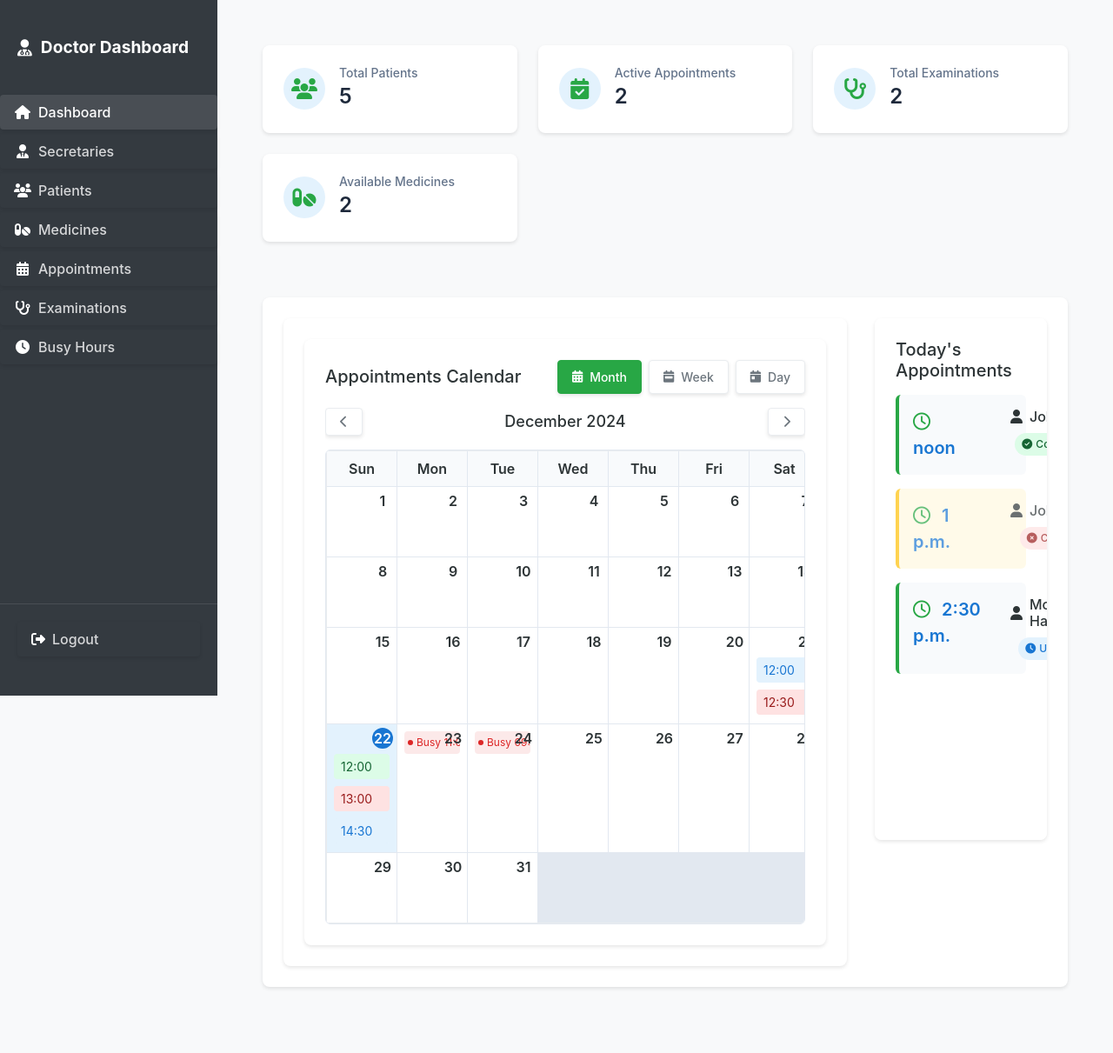
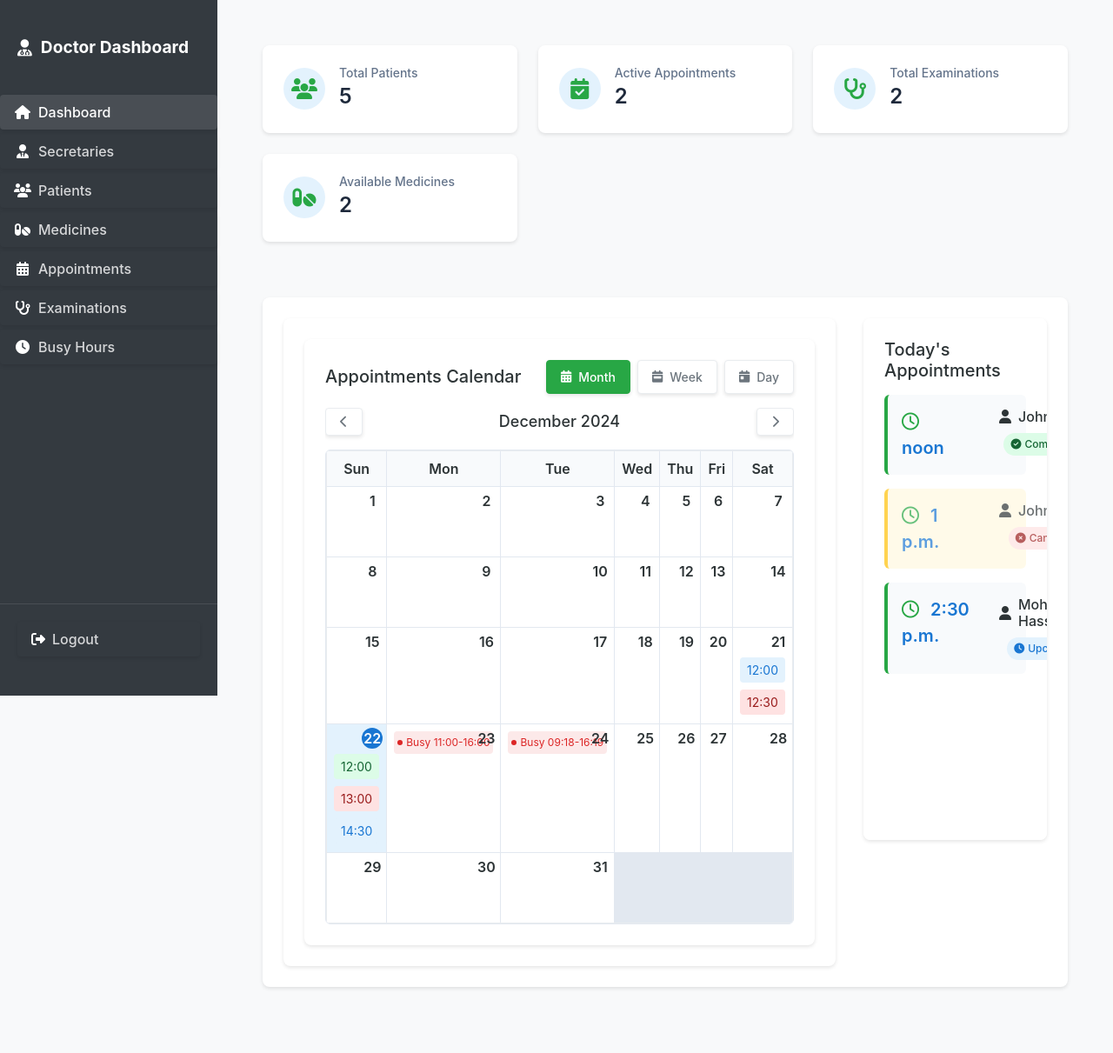
Before and after one commit to ZZSavagelordZZ/itec320_project20801530, a Django app: page /doctor/ in a window 1280 px wide. Shown: the whole page at 87% size. Run offline with Django 5.2, Linux system fonts and the light colour scheme; a user stored in the database is signed in; data comes from the database, SQL or seed files in the repository; both versions use the stored data as it was after the commit.

Commit message:
calender fix

```diff
--- a/Itec320_project/templates/secretary_dash/common/calendar.html
+++ b/Itec320_project/templates/secretary_dash/common/calendar.html
@@ -35,7 +35,7 @@
     border-radius: 8px;
     padding: 1.5rem;
     box-shadow: 0 2px 4px rgba(0, 0, 0, 0.1);
-    max-width: 800px;
+    width: 100%;
     margin: 0 auto;
 }
 
@@ -78,16 +78,16 @@
 }
 
 .calendar-container {
+    width: 100%;
     overflow-x: auto;
 }
 
 .calendar-grid {
     display: grid;
-    grid-template-columns: repeat(7, minmax(80px, 1fr));
+    grid-template-columns: repeat(7, 1fr);
     gap: 1px;
     background: #e2e8f0;
-    min-width: 560px;
-    max-width: 800px;
+    width: 100%;
     margin: 0 auto;
 }
 
@@ -103,6 +103,7 @@
     min-height: 100px;
     padding: 0.5rem;
     position: relative;
+    width: 100%;
 }
 
 .calendar-small .calendar-cell {
@@ -171,11 +172,10 @@
 /* Week View Styles */
 .week-grid {
     display: grid;
-    grid-template-columns: auto repeat(7, minmax(80px, 1fr));
+    grid-template-columns: auto repeat(7, 1fr);
     gap: 1px;
     background: #e2e8f0;
-    min-width: 560px;
-    max-width: 800px;
+    width: 100%;
     margin: 0 auto;
 }
 
@@ -211,8 +211,7 @@
     flex-direction: column;
     gap: 1px;
     background: #e2e8f0;
-    min-width: 560px;
-    max-width: 800px;
+    width: 100%;
     margin: 0 auto;
 }
 
```
Also changed, not shown: Itec320_project/db.sqlite3.
